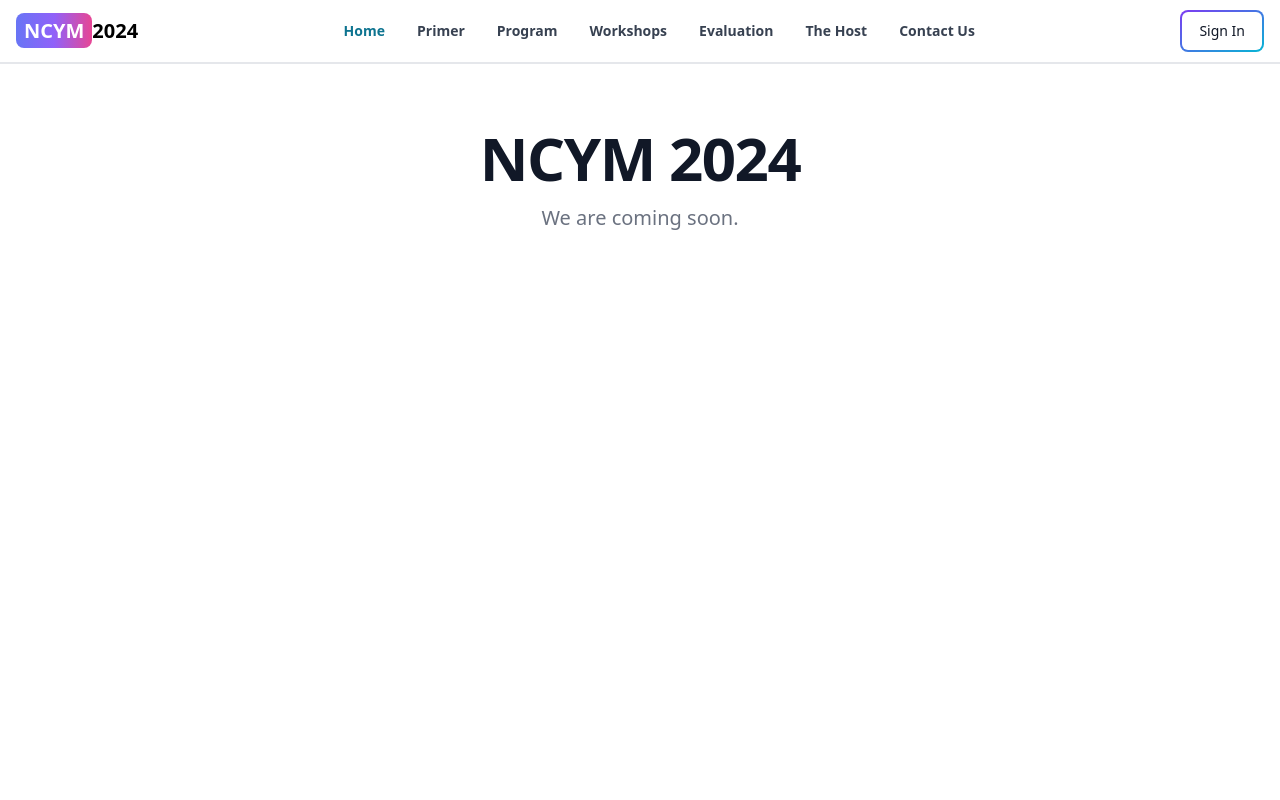
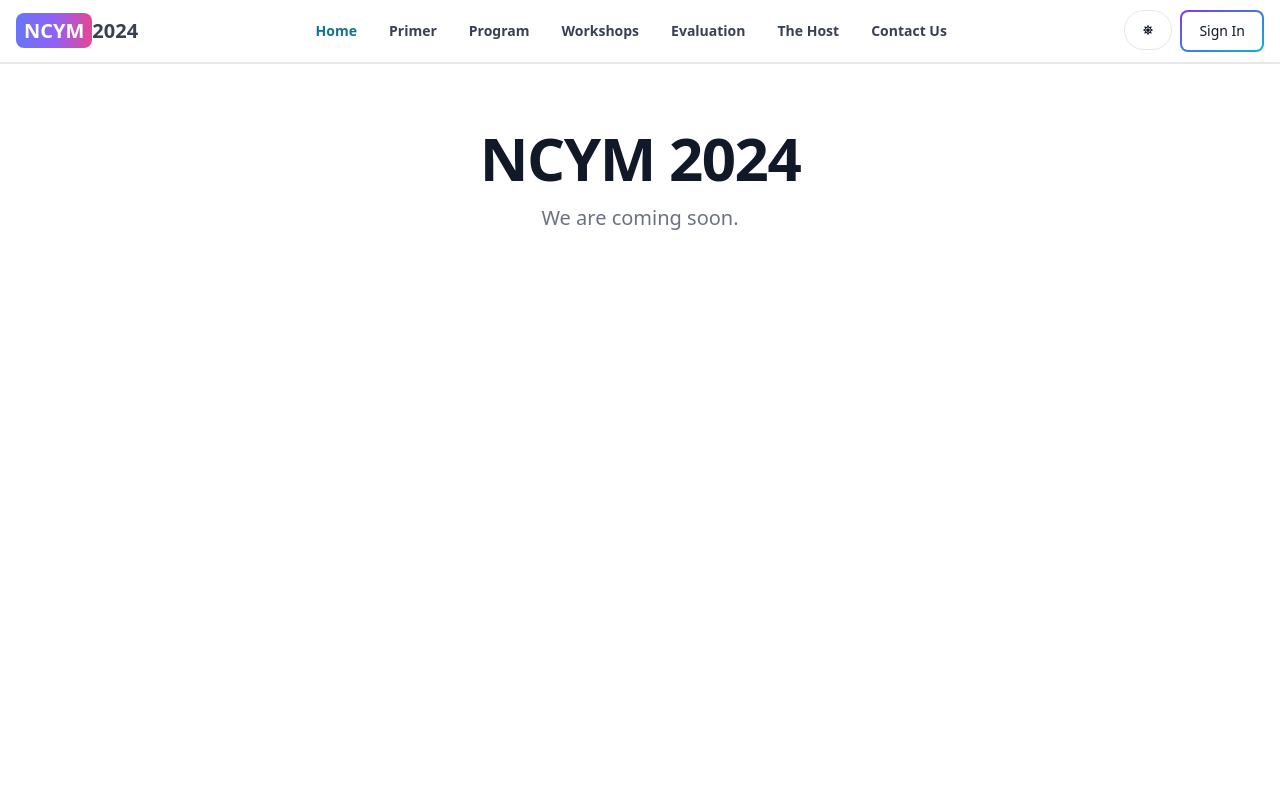
Before and after one commit to Jelzon20/ncym, a React (Vite) app in the folder client/: page / in a window 1280 px wide. Shown: the top 800 px of the page. Built offline with nearby package versions, Linux system fonts and the light colour scheme; no server answers.

Commit message:
complete dark mode functionality

```diff
--- a/client/src/components/Header.jsx
+++ b/client/src/components/Header.jsx
@@ -4,13 +4,16 @@
 import { AiOutlineSearch } from 'react-icons/ai';
 import { FaMoon, FaSun } from 'react-icons/fa';
 import { useSelector, useDispatch } from 'react-redux';
-// import { toggleTheme } from '../redux/theme/themeSlice';
+import { toggleTheme } from '../redux/theme/themeSlice';
 // import { signoutSuccess } from '../redux/user/userSlice';
 import { useEffect, useState } from 'react';
 
 export default function Header() {
   const path = useLocation().pathname;
+  const dispatch = useDispatch();
   const { currentUser } = useSelector((state) => state.user);
+  const { theme } = useSelector((state) => state.theme);
+
 
   const handleSignout = async () => {
     try {
@@ -55,7 +58,7 @@
         <AiOutlineSearch />
       </Button> */}
       <div className='flex gap-2 md:order-2'>
-        {/* <Button
+        <Button
           className='w-12 h-10 hidden sm:inline'
           color='gray'
           pill
@@ -63,7 +66,7 @@
         >
 
            {theme === 'light' ? <FaSun /> : <FaMoon />}
-        </Button> */}
+        </Button>
         {currentUser ? (
           <Dropdown
             arrowIcon={false}
@@ -91,11 +94,6 @@
             </Button>
           </Link>
         )}
-        {/* <Link to='/sign-in'>
-            <Button gradientDuoTone='purpleToBlue' outline>
-              Sign In
-            </Button>
-          </Link> */}
         <Navbar.Toggle />
       </div>
       <Navbar.Collapse>
--- /dev/null
+++ b/client/src/components/ThemeProvider.jsx
@@ -0,0 +1,12 @@
+import { useSelector } from 'react-redux';
+
+export default function ThemeProvider({ children }) {
+  const { theme } = useSelector((state) => state.theme);
+  return (
+    <div className={theme}>
+      <div className='bg-white text-gray-700 dark:text-gray-200 dark:bg-[rgb(16,23,42)] min-h-screen'>
+        {children}
+      </div>
+    </div>
+  );
+}
--- a/client/src/main.jsx
+++ b/client/src/main.jsx
@@ -5,14 +5,15 @@
 import { store, persistor } from './redux/store.js'
 import { Provider } from 'react-redux'
 import { PersistGate } from 'redux-persist/integration/react';
+import ThemeProvider from './components/ThemeProvider.jsx'
 
 
 ReactDOM.createRoot(document.getElementById('root')).render(
   <PersistGate persistor={persistor}>
     <Provider store={store}>
-      {/* <ThemeProvider> */}
+      <ThemeProvider>
         <App />
-      {/* </ThemeProvider> */}
+      </ThemeProvider>
     </Provider>
   </PersistGate>
 )
--- a/client/src/redux/store.js
+++ b/client/src/redux/store.js
@@ -1,12 +1,12 @@
 import { configureStore, combineReducers } from '@reduxjs/toolkit';
 import userReducer from './user/userSlice';
-// import themeReducer from './theme/themeSlice';
+import themeReducer from './theme/themeSlice';
 import { persistReducer, persistStore } from 'redux-persist';
 import storage from 'redux-persist/lib/storage';
 
 const rootReducer = combineReducers({
   user: userReducer,
-//   theme: themeReducer,
+  theme: themeReducer,
 });
 
 const persistConfig = {
--- /dev/null
+++ b/client/src/redux/theme/themeSlice.js
@@ -0,0 +1,19 @@
+import {createSlice} from '@reduxjs/toolkit';
+
+const initialState = {
+    theme: 'light',
+};
+
+const themeSlice = createSlice({
+    name: 'theme',
+    initialState,
+    reducers: {
+        toggleTheme: (state) => {
+            state.theme = state.theme === 'light' ? 'dark' : 'light';
+        },
+        }
+});
+
+export const {toggleTheme} = themeSlice.actions;
+
+export default themeSlice.reducer;
```
